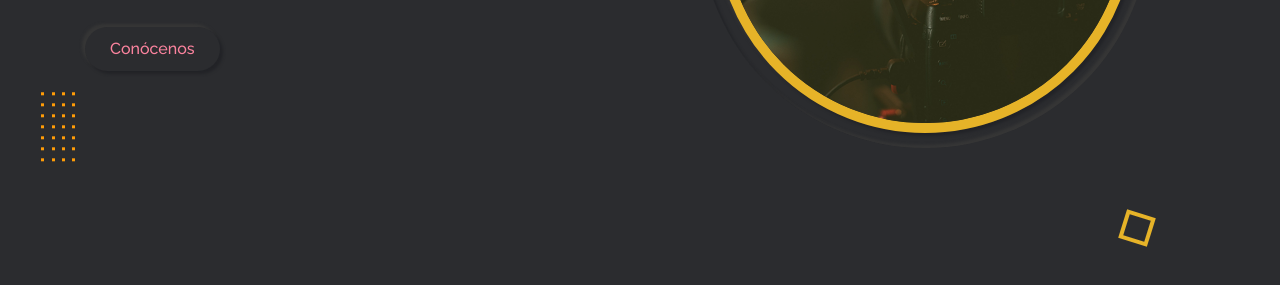
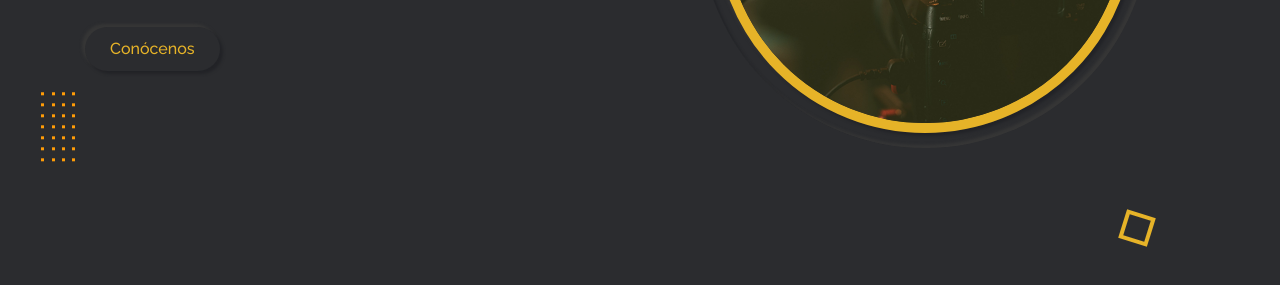
Before and after one commit to Nicolas0611/DigitalXPro-website, a plain HTML site: page index.html in a window 1280 px wide. Shown: the part 477-762 px from the top of the page. Drawn offline with Linux system fonts and the light colour scheme.

Commit message:
Correccion de estilos predeterminados .artenate-style

```diff
--- a/index.html
+++ b/index.html
@@ -13,8 +13,8 @@
    <!-- default color skin -->
   <link rel="stylesheet" type="text/css" href="css/skins/color-1.css">
   <!-- style switcher - for demo purposes only -->
-  <link rel="stylesheet" type="text/css" class="alternate-style" title="color-1" href="css/skins/color-1.css">
-  <link rel="stylesheet" type="text/css" class="alternate-style" title="color-2" href="css/skins/color-2.css" disabled>
+  <link rel="stylesheet" type="text/css" class="alternate-style" title="color-1" href="css/skins/color-1.css"disabled>
+  <link rel="stylesheet" type="text/css" class="alternate-style" title="color-2" href="css/skins/color-2.css" >
   <link rel="stylesheet" type="text/css" class="alternate-style" title="color-3" href="css/skins/color-3.css" disabled>
   <link rel="stylesheet" type="text/css" class="alternate-style" title="color-4" href="css/skins/color-4.css" disabled>
   <link rel="stylesheet" type="text/css" class="alternate-style" title="color-5" href="css/skins/color-5.css" disabled>
```
